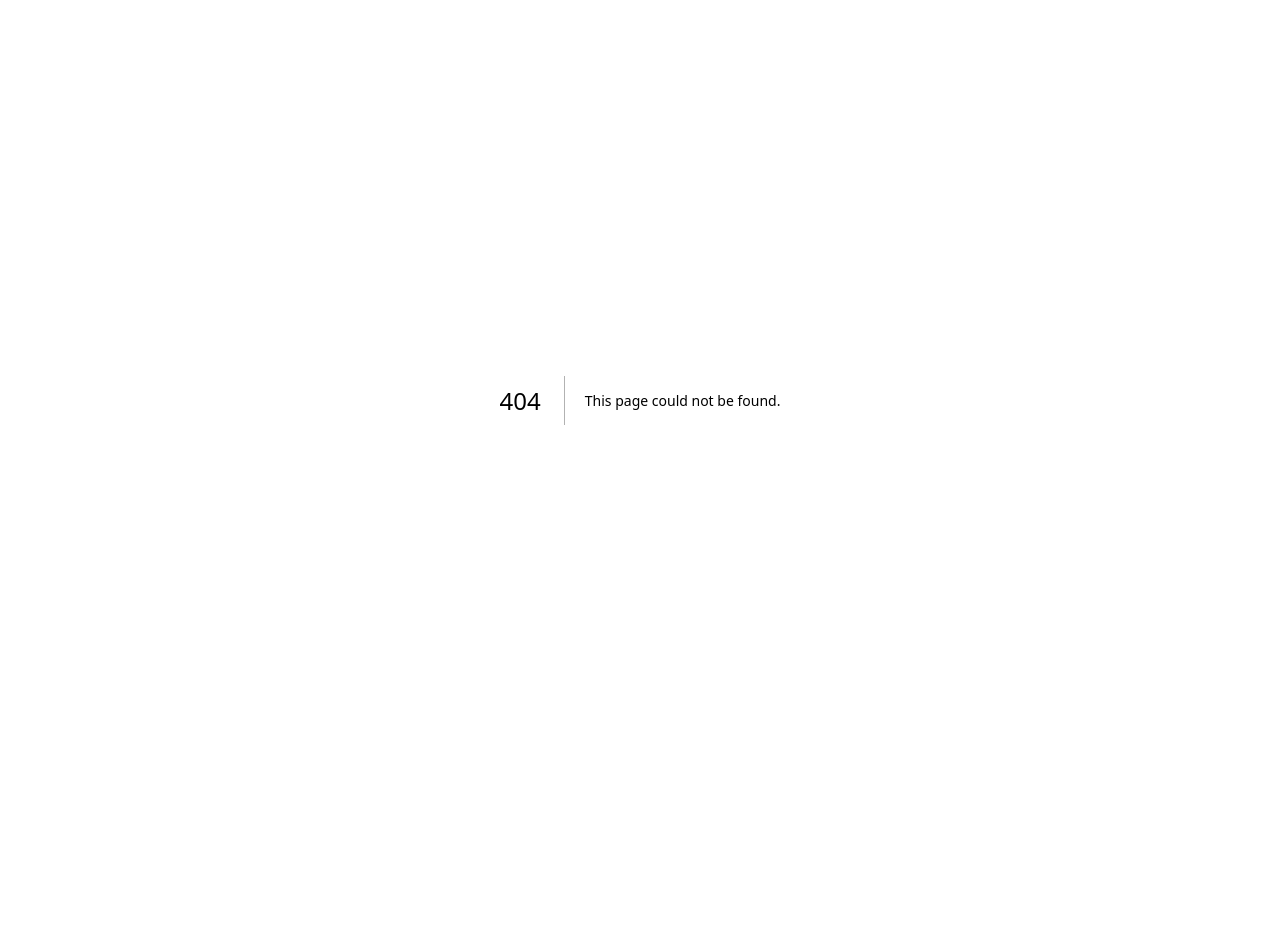
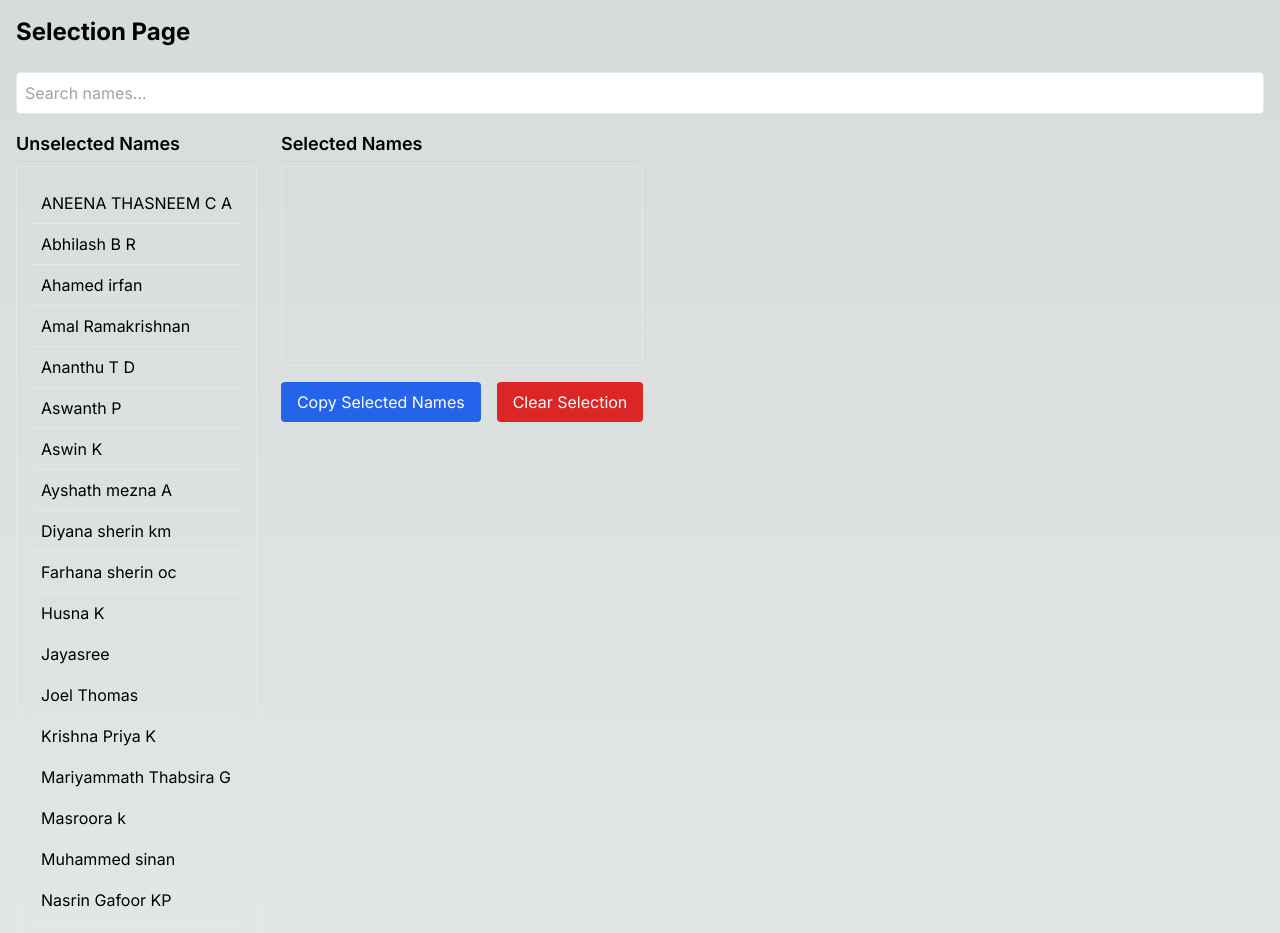
Before and after one commit to AnanthuTD/communication-session-report-generator, a Next.js app: page /v2 in a window 1280 px wide. Before the commit this address had no page. Shown: the top 933 px of the page. Before the commit the page ends 800 px from the top, so only its background shows below. Built offline with nearby package versions, Linux system fonts and the light colour scheme.

Commit message:
feat: added all basic functionalities

```diff
--- /dev/null
+++ b/src/app/v2/page.tsx
@@ -0,0 +1,375 @@
+"use client";
+import { useState, useEffect } from "react";
+
+const names = [
+	"ANEENA THASNEEM C A",
+	"Abhilash B R",
+	"Ahamed irfan",
+	"Amal Ramakrishnan",
+	"Ananthu T D",
+	"Aswanth P",
+	"Aswin K",
+	"Ayshath mezna A",
+	"Diyana sherin km",
+	"Farhana sherin oc",
+	"Husna K",
+	"Jayasree",
+	"Joel Thomas",
+	"Krishna Priya K",
+	"Mariyammath Thabsira G",
+	"Masroora k",
+	"Muhammed sinan",
+	"Nasrin Gafoor KP",
+	"Preethi Sreejit",
+	"Rejina K K",
+	"Rento Augustine",
+	"SAHLA M",
+	"Sarath C R",
+	"Shanid V V",
+	"Sharmi Rajendran",
+	"Subhana Thasni TP",
+	"Thanveer",
+];
+
+const defaultCoordinators = ["Muhammed Sinan", "Aswin K"];
+
+const fetchCoordinators = async () => {
+	// Replace with actual API call
+	return ["Muhammed Sinan", "Aswin K"];
+};
+
+const formatTime = (time) => {
+	const [hours, minutes] = time.split(":").map(Number);
+	const ampm = hours >= 12 ? "PM" : "AM";
+	const hour = hours % 12 || 12;
+	return `${hour}:${minutes < 10 ? `0${minutes}` : minutes} ${ampm}`;
+};
+
+const parseTime = (time) => {
+	const [timePart, ampm] = time.split(" ");
+	let [hours, minutes] = timePart.split(":").map(Number);
+	if (ampm === "PM" && hours < 12) hours += 12;
+	if (ampm === "AM" && hours === 12) hours = 0;
+	return `${hours.toString().padStart(2, "0")}:${minutes
+		.toString()
+		.padStart(2, "0")}`;
+};
+
+export default function SelectionPage() {
+	const [searchTerm, setSearchTerm] = useState("");
+	const [selectedNames, setSelectedNames] = useState([]);
+	const [reportWriter, setReportWriter] = useState("Ananthu T D");
+	const [date, setDate] = useState(new Date().toISOString().split("T")[0]); // defaults to current date
+	const [objective, setObjective] = useState("Orientation");
+	const [activity, setActivity] = useState("Orientation");
+	const [tldvLink, setTldvLink] = useState("");
+	const [customText, setCustomText] = useState("");
+	const [coordinators, setCoordinators] = useState(defaultCoordinators);
+	const [startTime, setStartTime] = useState("14:00"); // default to 2:00 PM
+	const [endTime, setEndTime] = useState("15:00"); // default to 3:00 PM
+	const [popupMessage, setPopupMessage] = useState("");
+
+	useEffect(() => {
+		const loadCoordinators = async () => {
+			try {
+				const fetchedCoordinators = await fetchCoordinators();
+				setCoordinators(fetchedCoordinators);
+			} catch (error) {
+				console.error("Failed to fetch coordinators", error);
+			}
+		};
+
+		loadCoordinators();
+	}, []);
+
+	const filteredNames = names.filter((name) =>
+		name.toLowerCase().includes(searchTerm.toLowerCase())
+	);
+
+	const handleSelect = (name) => {
+		setSelectedNames((prevSelected) =>
+			prevSelected.includes(name) ? prevSelected : [...prevSelected, name]
+		);
+	};
+
+	const handleUnselect = (name) => {
+		setSelectedNames((prevSelected) =>
+			prevSelected.filter((item) => item !== name)
+		);
+	};
+
+	const handleClearSelection = () => {
+		setSelectedNames([]);
+	};
+
+	const showPopup = (message) => {
+		setPopupMessage(message);
+		setTimeout(() => setPopupMessage(""), 2000); // Hide message after 2 seconds
+	};
+
+	const copyToClipboard = (text) => {
+		navigator.clipboard
+			.writeText(text)
+			.then(() => showPopup("Copied to clipboard"))
+			.catch((error) =>
+				console.error("Failed to copy text to clipboard", error)
+			);
+	};
+
+	const generatePlainTextReport = () => {
+		return `
+*Communication Session Report*
+
+➖➖➖➖➖➖➖➖➖➖➖➖➖
+
+🖥 BCR 64
+
+📆 Date: ${date}
+
+👩‍💻 Trainer: Divya Bharathi
+
+👨🏻‍💼 Coordinator: ${coordinators.join(", ")}
+
+📝 Report by: ${reportWriter}
+
+📑 Activity: ${activity}
+
+Session Timing:
+Start: ${formatTime(startTime)}
+End: ${formatTime(endTime)}
+
+Objective: ${objective}
+
+${customText}
+
+Attendees 🟢🟢🟢
+${selectedNames.map((name) => `✅ ${name}`).join("\n")}
+
+Absentees 🔴🔴🔴
+${filteredNames
+	.filter((name) => !selectedNames.includes(name))
+	.map((name) => `🔴 ${name}`)
+	.join("\n")}
+
+🔗 tldv link: ${tldvLink}
+	`;
+	};
+
+	const generateReport = () => {
+		return (
+			<div className="border rounded p-4 min-h-[200px] dark:bg-gray-800 dark:border-gray-700">
+				<p className="font-bold text-xl">*Communication Session Report*</p>
+				<p>➖➖➖➖➖➖➖➖➖➖➖➖➖</p>
+
+				<br />
+
+				<div>
+					<p>
+						🖥 <span className="font-bold">BCR 64</span>
+					</p>
+					<p>
+						📆{" "}
+						<input
+							type="date"
+							value={date}
+							onChange={(e) => setDate(e.target.value)}
+							className="border rounded p-1 dark:bg-gray-800 dark:border-gray-700"
+						/>
+					</p>
+					<p>
+						👩‍💻 Trainer: <span className="font-bold">Divya Bharathi</span>
+					</p>
+					<p>👨🏻‍💼 Coordinator: {coordinators.join(", ")}</p>
+					<p>
+						📝 Report by:{" "}
+						<select
+							value={reportWriter}
+							onChange={(e) => setReportWriter(e.target.value)}
+							className="border rounded p-1 dark:bg-gray-800 dark:border-gray-700"
+						>
+							{names.map((name) => (
+								<option key={name} value={name}>
+									{name}
+								</option>
+							))}
+						</select>
+					</p>
+					<p>
+						📑 Activity:{" "}
+						<input
+							type="text"
+							value={activity}
+							onChange={(e) => setActivity(e.target.value)}
+							className="border rounded p-1 dark:bg-gray-800 dark:border-gray-700"
+						/>
+					</p>
+					<p>Session Timing:</p>
+					<p>
+						Start:{" "}
+						<input
+							type="text"
+							value={formatTime(startTime)}
+							onChange={(e) => setStartTime(parseTime(e.target.value))}
+							className="border rounded p-1 dark:bg-gray-800 dark:border-gray-700"
+						/>
+					</p>
+					<p>
+						End:{" "}
+						<input
+							type="text"
+							value={formatTime(endTime)}
+							onChange={(e) => setEndTime(parseTime(e.target.value))}
+							className="border rounded p-1 dark:bg-gray-800 dark:border-gray-700"
+						/>
+					</p>
+				</div>
+
+				<br />
+				<br />
+
+				<p>
+					Objective:{" "}
+					<input
+						type="text"
+						value={objective}
+						onChange={(e) => setObjective(e.target.value)}
+						className="border rounded p-1 dark:bg-gray-800 dark:border-gray-700"
+					/>
+				</p>
+
+				<textarea
+					value={customText}
+					onChange={(e) => setCustomText(e.target.value)}
+					className="w-full p-2 border rounded dark:bg-gray-800 dark:border-gray-700"
+					rows="4"
+				/>
+
+				<br />
+				<br />
+
+				<p>Attendees 🟢🟢🟢</p>
+				<br />
+				{selectedNames.map((name) => (
+					<p key={name}>✅ {name}</p>
+				))}
+
+				<br />
+				<br />
+
+				<p>Absentees 🔴🔴🔴</p>
+				<br />
+				{filteredNames
+					.filter((name) => !selectedNames.includes(name))
+					.map((name) => (
+						<p key={name}>🔴 {name}</p>
+					))}
+
+				<br />
+
+				<p>
+					🔗 tldv link :{" "}
+					<input
+						type="text"
+						value={tldvLink}
+						onChange={(e) => setTldvLink(e.target.value)}
+						className="border rounded p-1 dark:bg-gray-800 dark:border-gray-700"
+					/>
+				</p>
+			</div>
+		);
+	};
+
+	return (
+		<div className="container mx-auto p-4 dark:bg-gray-900 dark:text-white">
+			<h1 className="text-2xl font-bold mb-6">Selection Page</h1>
+			<input
+				type="text"
+				placeholder="Search names..."
+				value={searchTerm}
+				onChange={(e) => setSearchTerm(e.target.value)}
+				className="w-full p-2 mb-4 border rounded dark:bg-gray-800 dark:border-gray-700"
+			/>
+			<div className="flex gap-6">
+				<div>
+					<h3 className="text-lg font-semibold mb-2">Unselected Names</h3>
+					<div className="border rounded p-4 min-h-[200px] dark:bg-gray-800 dark:border-gray-700">
+						{filteredNames
+							.filter((name) => !selectedNames.includes(name))
+							.map((name, index) => (
+								<div
+									key={index}
+									onClick={() => handleSelect(name)}
+									className="cursor-pointer p-2 border-b border-gray-200 dark:border-gray-700 hover:bg-gray-200 dark:hover:bg-gray-700"
+								>
+									{name}
+								</div>
+							))}
+					</div>
+					<button
+						onClick={() =>
+							copyToClipboard(
+								filteredNames
+									.filter((name) => !selectedNames.includes(name))
+									.join("\n")
+							)
+						}
+						aria-label="Copy selected names to clipboard"
+						className="mt-4 px-4 py-2 bg-blue-600 text-white rounded hover:bg-blue-700 dark:bg-blue-500 dark:hover:bg-blue-600"
+					>
+						Copy Unselected Names
+					</button>
+				</div>
+				<div>
+					<h3 className="text-lg font-semibold mb-2">Selected Names</h3>
+					<div className="border rounded p-4 min-h-[200px] dark:bg-gray-800 dark:border-gray-700">
+						{selectedNames.map((name, index) => (
+							<div
+								key={index}
+								onClick={() => handleUnselect(name)}
+								className="cursor-pointer p-2 border-b border-gray-200 dark:border-gray-700 hover:bg-gray-200 dark:hover:bg-gray-700"
+							>
+								{name}
+							</div>
+						))}
+					</div>
+					<button
+						onClick={() => copyToClipboard(selectedNames.join("\n"))}
+						aria-label="Copy selected names to clipboard"
+						className="mt-4 px-4 py-2 bg-blue-600 text-white rounded hover:bg-blue-700 dark:bg-blue-500 dark:hover:bg-blue-600"
+					>
+						Copy Selected Names
+					</button>
+					<button
+						onClick={handleClearSelection}
+						aria-label="Clear all selections"
+						className="mt-4 ml-4 px-4 py-2 bg-red-600 text-white rounded hover:bg-red-700 dark:bg-red-500 dark:hover:bg-red-600"
+					>
+						Clear Selection
+					</button>
+				</div>
+			</div>
+
+			<div className="mt-10">
+				<button
+					onClick={() => copyToClipboard(generatePlainTextReport())}
+					aria-label="Copy entire report to clipboard"
+					className="px-4 py-2 bg-green-600 text-white rounded hover:bg-green-700 dark:bg-green-500 dark:hover:bg-green-600"
+				>
+					Copy Full Report
+				</button>
+			</div>
+
+			<div className="mt-10">
+				<h3 className="text-lg font-semibold mb-4">Report Preview</h3>
+				{generateReport()}
+			</div>
+
+			{/* Popup Message */}
+			{popupMessage && (
+				<div className="fixed bottom-4 right-4 bg-green-500 text-white px-4 py-2 rounded shadow-lg">
+					{popupMessage}
+				</div>
+			)}
+		</div>
+	);
+}
```
